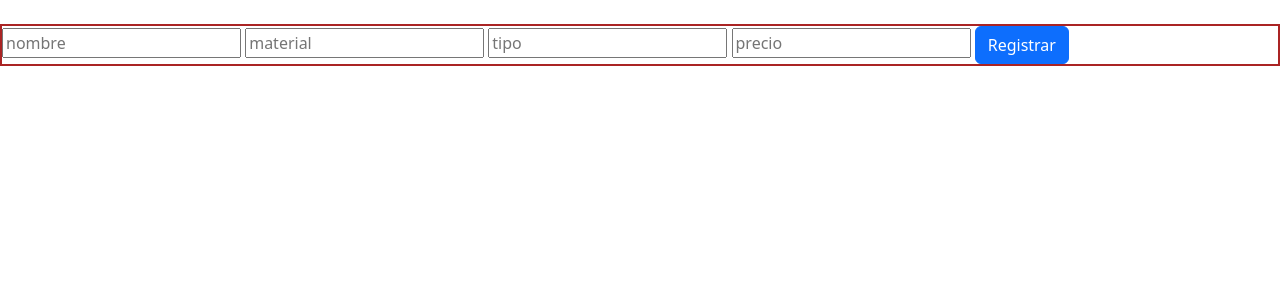
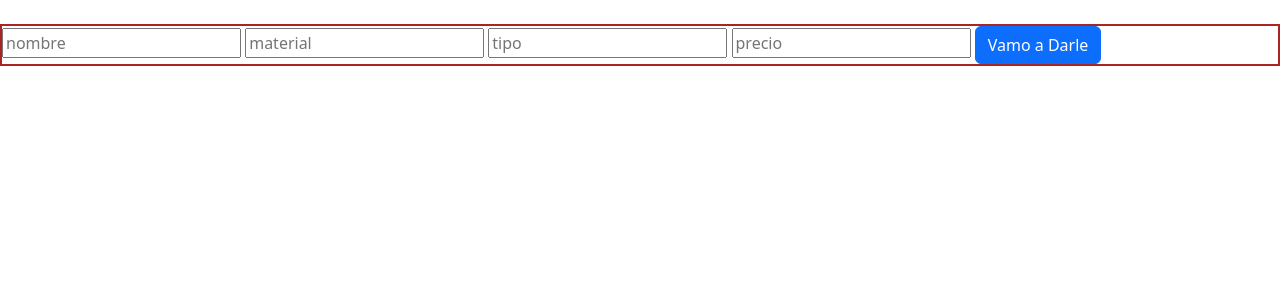
Before and after one commit to cnoz/muebles, a Django app: page /productos/create_mesas/ in a window 1280 px wide. Shown: the part 56-356 px from the top of the page. Run offline with Django 4.2, Linux system fonts and the light colour scheme; data comes from the database, SQL or seed files in the repository; both versions use the stored data as it was after the commit; some libraries are stand-ins or nearby versions.

Commit message:
boton registrar ahora es vamo a darle

```diff
--- a/productos/template/crud_productos/create_mesas.html
+++ b/productos/template/crud_productos/create_mesas.html
@@ -11,7 +11,7 @@
     <input type="text" name="material" placeholder="material">
     <input type="text" name="tipo" placeholder="tipo">
     <input type="number" name="precio" placeholder="precio">
-    <button type="submit" class="btn btn-primary btndj">Registrar</button>
+    <button type="submit" class="btn btn-primary btndj">Vamo a Darle</button>
 
 </form>
 
```
Also changed, not shown: db.sqlite3.
